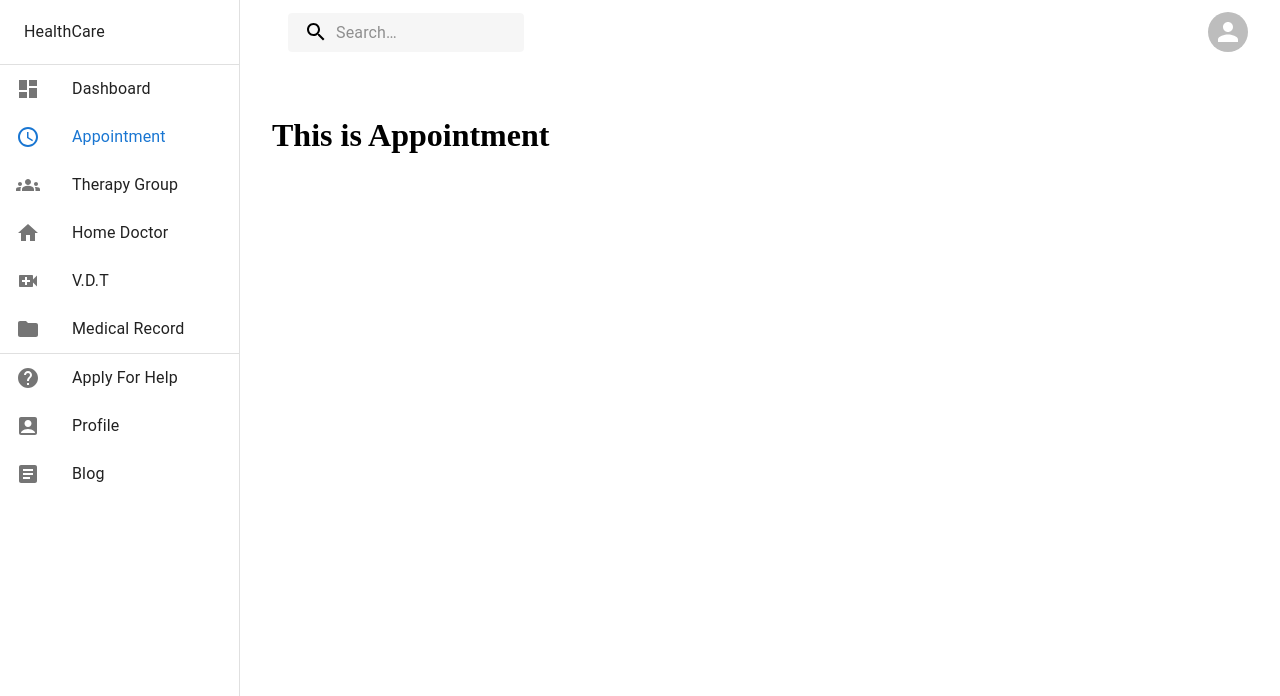
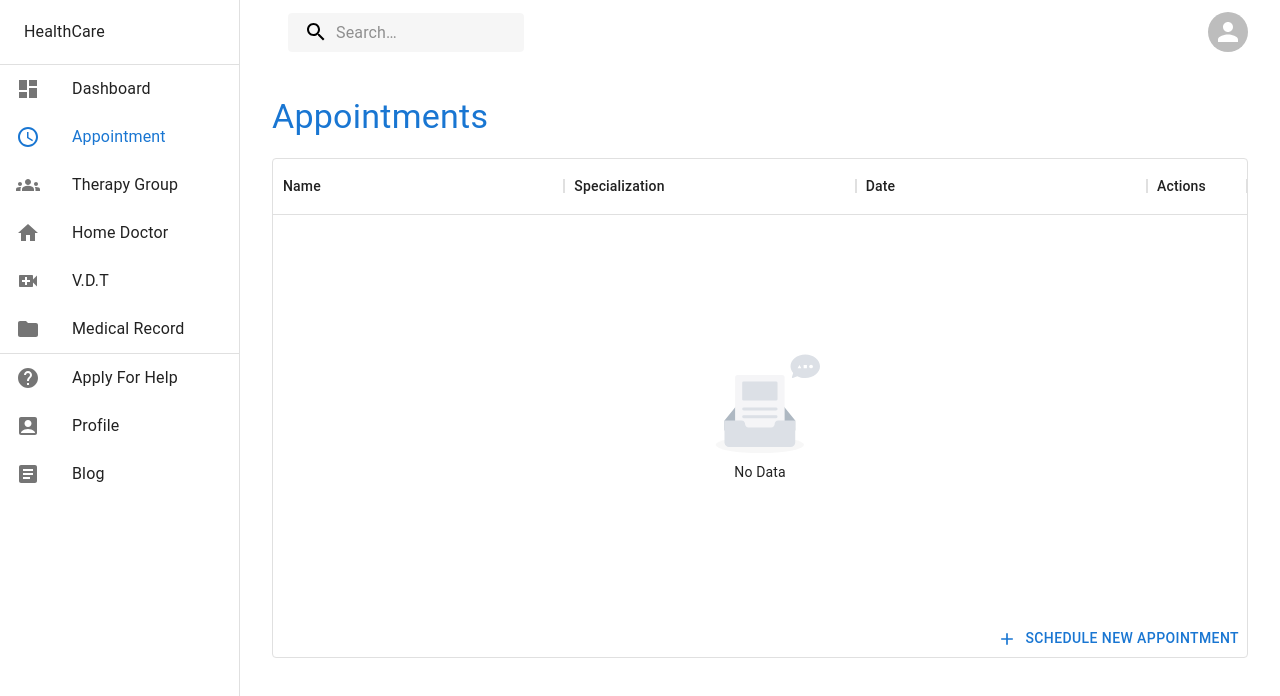
Before and after one commit to mengstabketemaw/telehealth, a React (Create React App) app: page /patient/appointment in a window 1280 px wide. Shown: the top 696 px of the page. Built offline with nearby package versions, Linux system fonts and the light colour scheme; what react-geocode would draw is missing.

Commit message:
initial commite for create new appointment  logic

```diff
--- a/src/components/gridComponents/CustomNoDataOverlay.js
+++ b/src/components/gridComponents/CustomNoDataOverlay.js
@@ -26,7 +26,7 @@ const StyledGridOverlay = styled('div')(({ theme }) => ({
   },
 }));
 
-export default function CustomNoRowsOverlay() {
+export default function CustomNoDataOverlay() {
   return (
     <StyledGridOverlay>
       <svg
@@ -68,7 +68,7 @@ export default function CustomNoRowsOverlay() {
           </g>
         </g>
       </svg>
-      <Box sx={{ mt: 1 }}>No Rows</Box>
+      <Box sx={{ mt: 1 }}>No Data</Box>
     </StyledGridOverlay>
   );
 }
--- a/src/pages/patient/Appintment.js
+++ b/src/pages/patient/Appintment.js
@@ -1,9 +1,70 @@
+import { Delete, Edit } from "@mui/icons-material";
+import { Button, LinearProgress, Stack, Typography } from "@mui/material";
+import { pink } from "@mui/material/colors";
+import { DataGrid, useGridApiRef,GridCellEditStopReasons, useGridApiContext, GridActionsCell, GridActionsCellItem} from "@mui/x-data-grid"
+import { useCallback, useState } from "react";
+import CustomNoDataOverlay from "../../components/gridComponents/CustomNoDataOverlay";
+import CreateNewAppointment from "./appointment/CreateNewAppointment";
+
+
+const column=[
+    {
+        field:"name",
+        headerName:"Name",
+        flex:1,
+    },
+    {
+        field:"specialization",
+        headerName:"Specialization",
+        flex:1,
+    },
+    {
+        field:"date",
+        headerName:"Date",
+        type:'dateTime',
+        flex:1,
+        editable:true,
+    },
+    {
+        field:"actions",
+        headerName:"Actions",
+        width:100,
+        cellClassName:"actions",
+        getActions:({id})=>{
+            return [
+                <GridActionsCellItem
+                    icon={<Edit color="secondary"/>}
+                   // onClick={handleEdit(id)}
+                />,
+                <GridActionsCellItem
+                    icon={<Delete colot={pink}/>}
+                    //onClick={handleClick(id)}
+                />
+            ]
+        }
+    }
+
+]
+
+
 const Appointment = ()=>{
+
     return (<>
-
-    <h1>This is Appointment</h1>
-
-    </>
-    )
+    <Typography color="primary" variant="h4" sx={{mb:'20px'}}>Appointments</Typography>
+    <div style = {{height:'500px',width:'100%'}}>
+    <DataGrid
+        experimentalFeatures={{newEditingApi:true}}
+        rows={[]}
+        columns={column}
+        hideFooterPagination
+        hideFooterSelectedRowCount
+        components={{
+            NoRowsOverlay:CustomNoDataOverlay,
+            Footer:CreateNewAppointment
+        }}
+        // loading
+    />
+    </div>
+    </>)
 }
 export default Appointment;
--- /dev/null
+++ b/src/pages/patient/appointment/CreateNewAppointment.js
@@ -0,0 +1,15 @@
+import {Stack,Button} from "@mui/material"
+import {Add} from "@mui/icons-material"
+
+const CreateNewAppointment = () =>{
+    return <>
+    <Stack direction="row" justifyContent="flex-end">
+        <Button
+            startIcon={<Add/>}
+        >
+            Schedule new Appointment
+        </Button>
+    </Stack>
+    </>
+}
+export default CreateNewAppointment;
```
